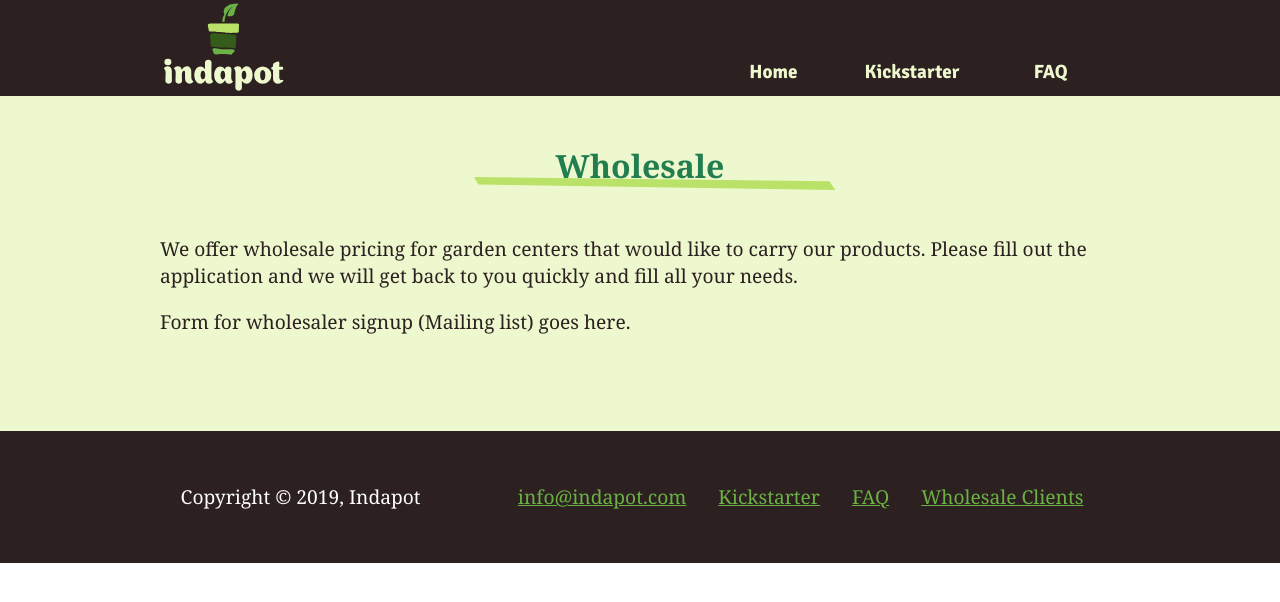
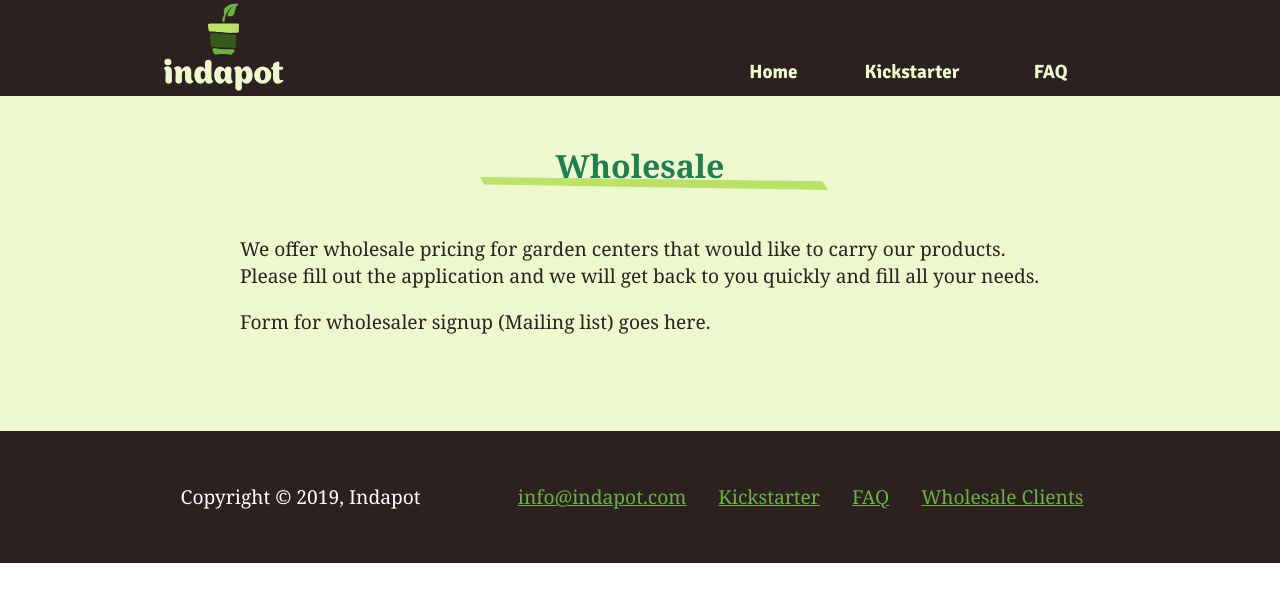
Before and after one commit to kbatson/indapot, a Jekyll site: the page built from indapot/wholesale.md, in a window 1280 px wide. Shown: the top 602 px of the page. Built offline with Jekyll 4.4.1, drawn with Linux system fonts in a browser that asks for light colours; nearby versions of some CDN libraries.

Commit message:
slightly narrower size

```diff
--- a/indapot/assets/css/main.scss
+++ b/indapot/assets/css/main.scss
@@ -493,7 +493,7 @@ main.faq {
   text-align: left;
 
   article {
-    max-width: 60em;
+    max-width: 50em;
     margin: 0 auto;
     padding: 0 1rem;
   }
@@ -501,7 +501,7 @@ main.faq {
 
 main.internal {
   article {
-    max-width: 60rem;
+    max-width: 50rem;
     margin: 0 auto;
     padding: 0 1rem;
     text-align: left;
```
